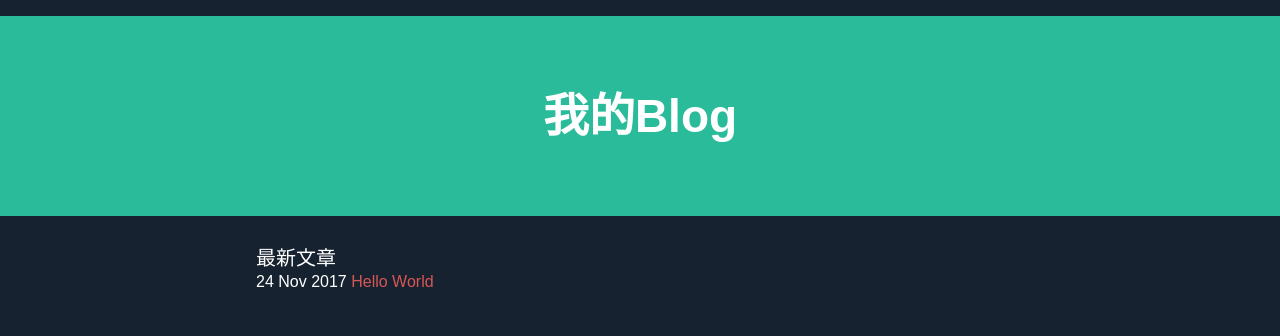
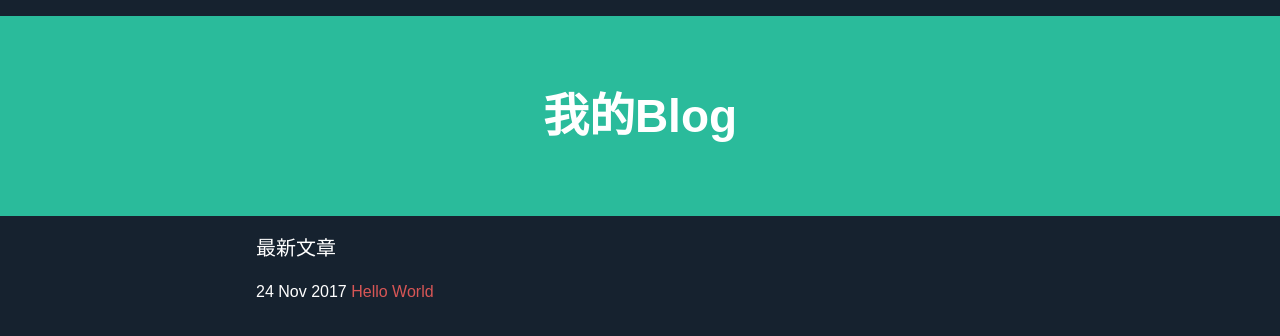
Before and after one commit to tammy0809/gs_demo, a Jekyll site: the page built from index.html, in a window 1280 px wide. Shown: the top 336 px of the page. Built offline with Jekyll 4.4.1, drawn with Linux system fonts in a browser that asks for light colours.

Commit message:
页面美化

```diff
--- a/_layouts/default.html
+++ b/_layouts/default.html
@@ -107,8 +107,8 @@
     }
     .tb{text-align:center;background:#2abb9b;color:#fff;font-size:46px;line-height:200px;}
     .warp{width:60%;margin:0 auto;}
-    .list{padding:30px 0;line-height:24px;}
-    .list p{font-size:20px;}
+    .list{padding:20px 0;line-height:24px;}
+    .list p{font-size:20px;padding-bottom:20px}
     .list ul li{font-size:16px;}
     .list ul a{color:#d75656}
     </style>
```
